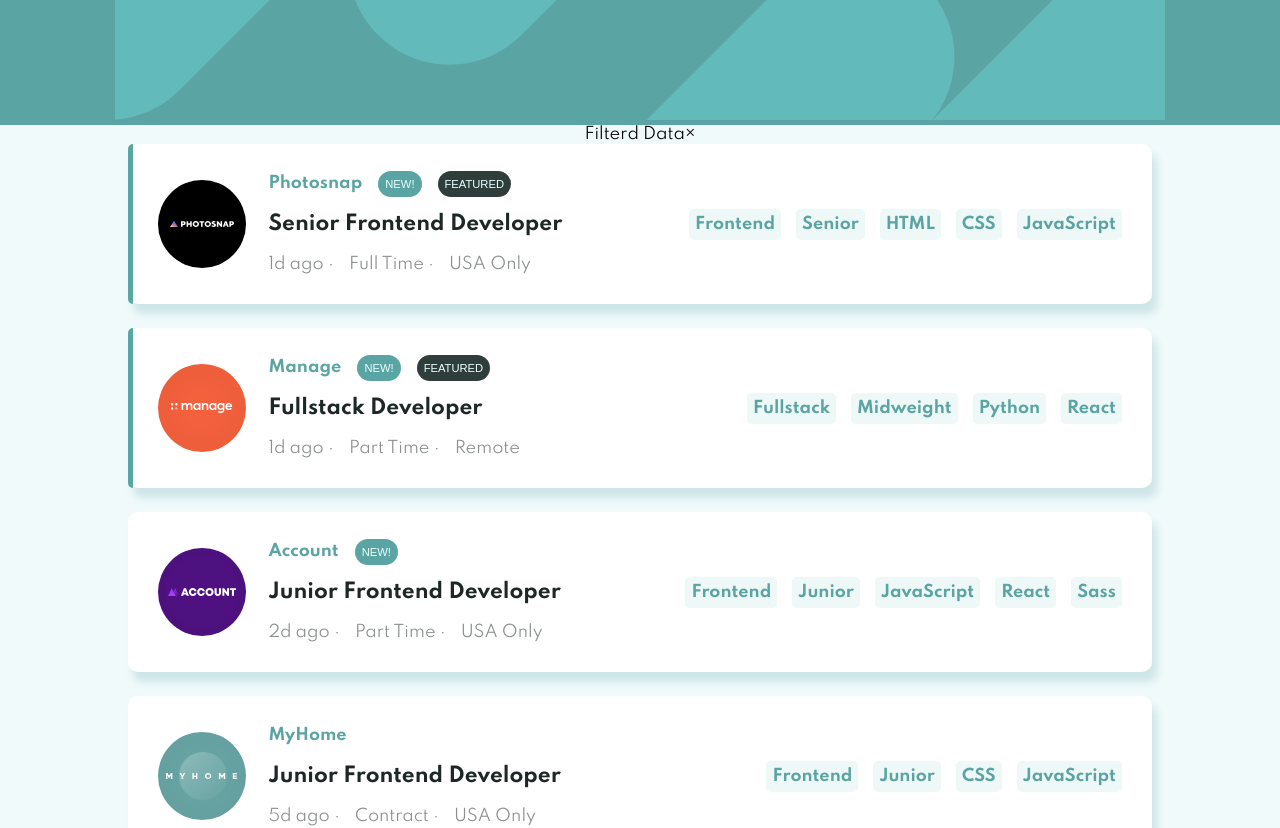
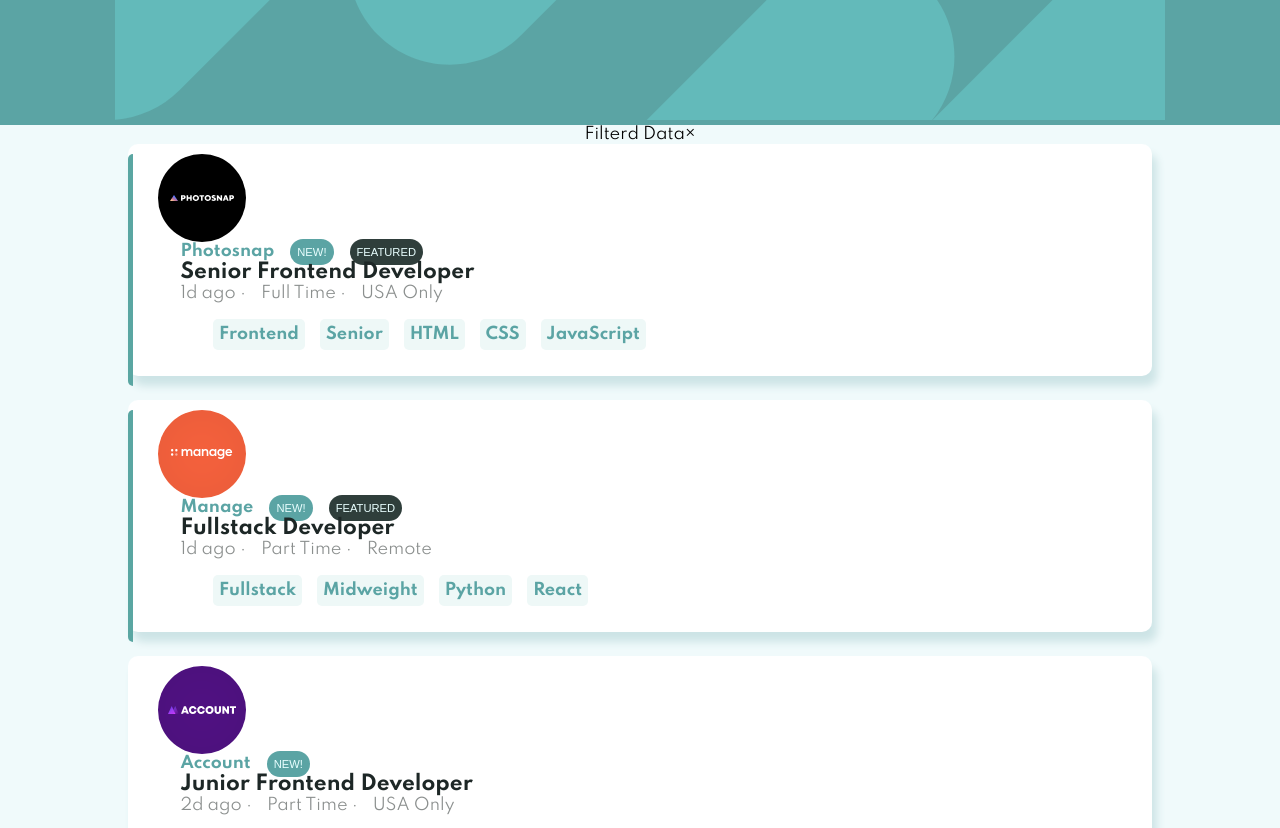
Before and after one commit to ahmadnagy55/ahmadnagy55, a React (Create React App) app: page / in a window 1280 px wide. Shown: the top 828 px of the page. Built offline with nearby package versions, Linux system fonts and the light colour scheme.

Commit message:
add media

```diff
--- a/src/component/JobItems/JobItems.css
+++ b/src/component/JobItems/JobItems.css
@@ -102,3 +102,17 @@
   background-color: hsl(180, 29%, 50%);
   color: #e3f6fa;
 }
+@media (max-width: 1294px) {
+  .JobItemList {
+    height: fit-content;
+    flex-direction: column;
+    align-items: flex-start;
+  }
+  .LeftItem {
+    flex-direction: column;
+    align-items: flex-start;
+  }
+  .bottomItem ul {
+    padding-left: 0;
+  }
+}
--- a/src/component/JobItems/JobItems.js
+++ b/src/component/JobItems/JobItems.js
@@ -36,8 +36,8 @@
                         <ul>
                         <li className="role">{item.role}</li>
                         <li className="level">{item.level}</li>
-                        {item.languages? item.languages.map(lang => <li className="languages0">{lang}</li>) : "" }
-                        {item.tools? item.tools.map(tool =><li className="tools">{tool}</li> ) : ""}
+                        {item.languages? item.languages.map(lang => <li key={Math.random()} className="languages0">{lang}</li>) : "" }
+                        {item.tools? item.tools.map(tool =><li key={Math.random()} className="tools">{tool}</li> ) : ""}
                         </ul>
                         </div>
 
```
